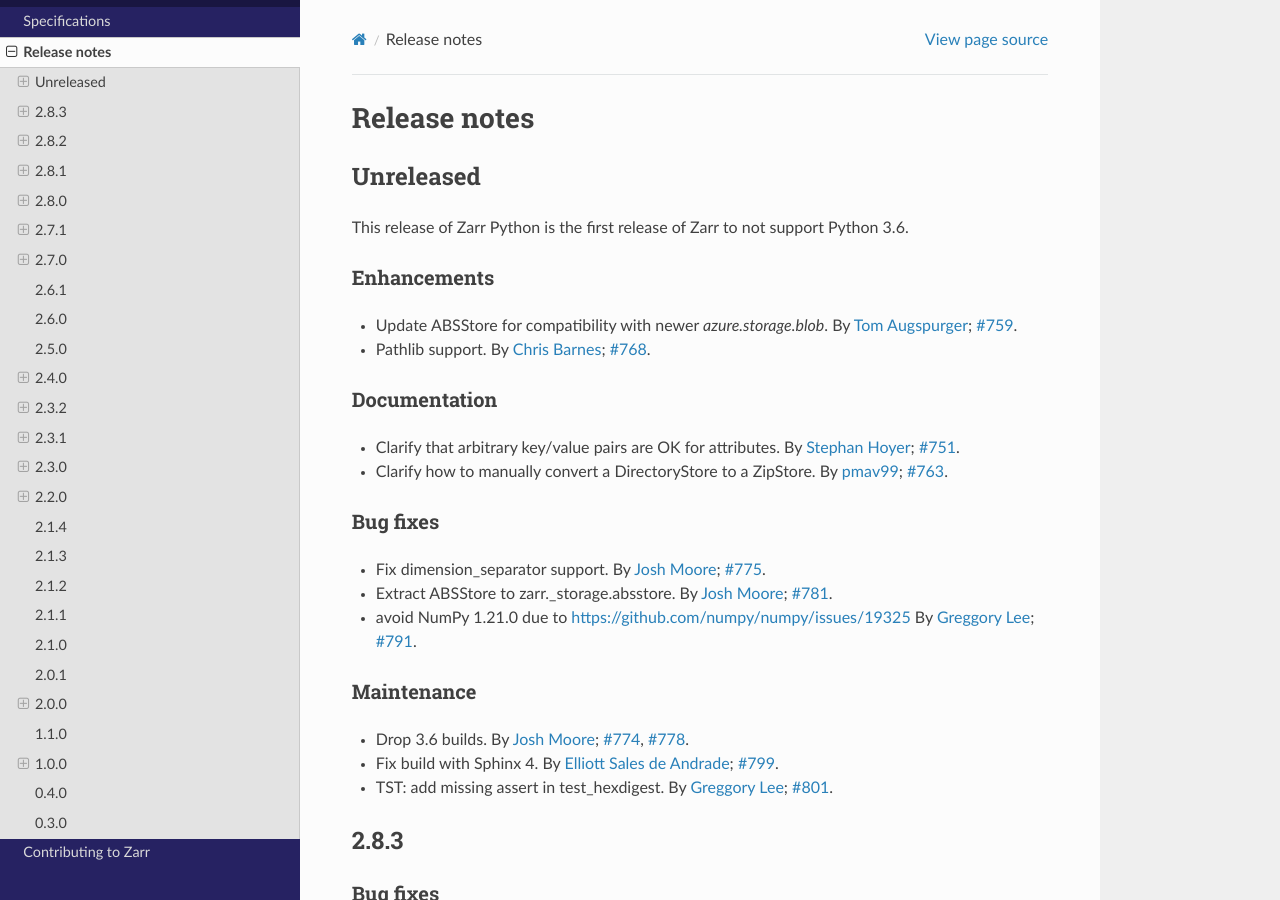
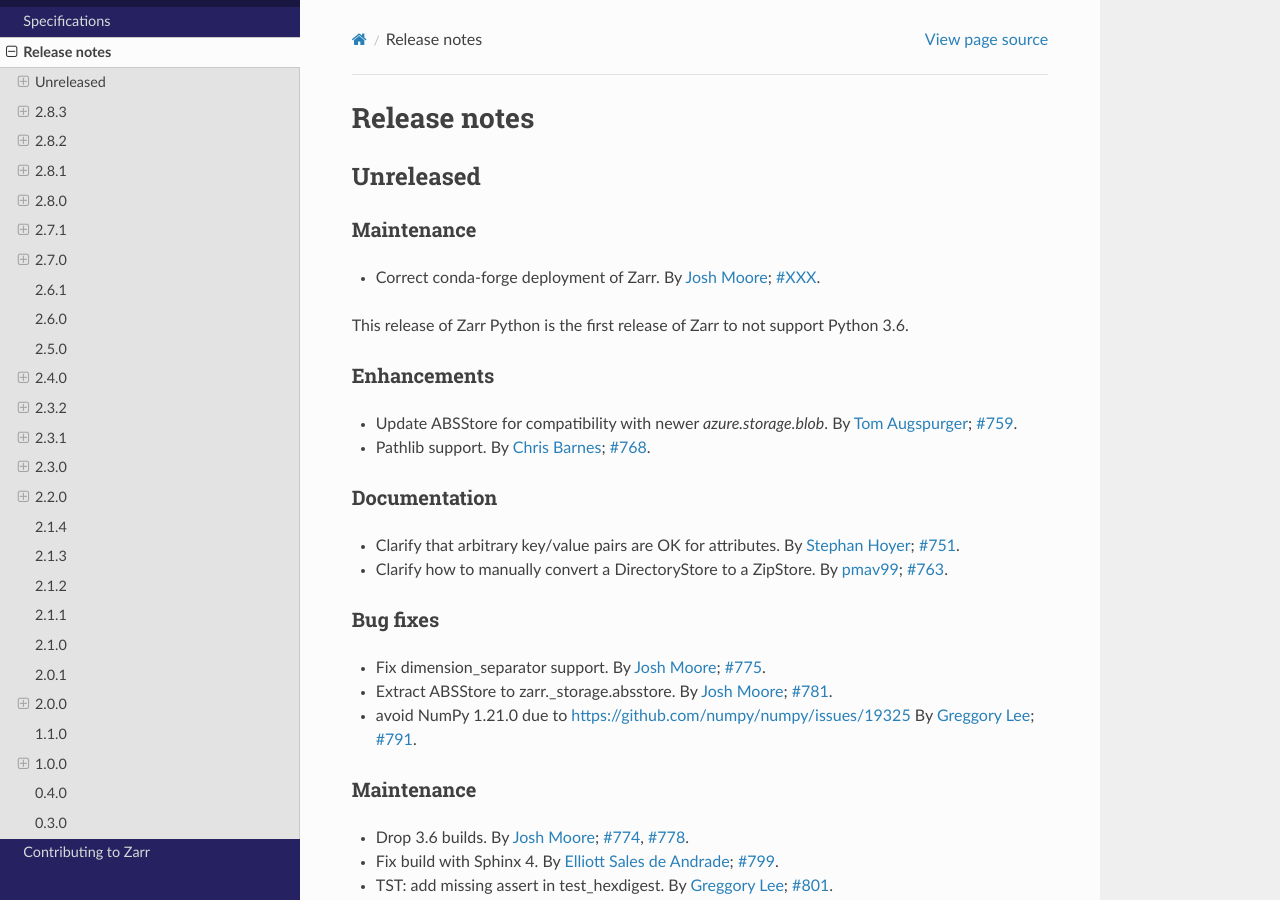
Before and after one commit to enthusiastdev121/zarr-python, a Sphinx documentation site: the page built from docs/release.rst, in a window 1280 px wide and 900 px high. Built offline with Sphinx 7.4.7 and the Read the Docs theme 2.0.0, drawn with Linux system fonts in a browser that asks for light colours; the version number could not be read and is left out.

Commit message:
Zarr 2.9.1: fix conda release (#819)
* skip test if fsstore is not installed (fix #817)

* Release notes for 2.9.1

```diff
--- a/docs/release.rst
+++ b/docs/release.rst
@@ -5,6 +5,14 @@ Release notes
 
 Unreleased
 ----------
+
+.. _release_2.9.1:
+
+Maintenance
+~~~~~~~~~~~
+
+* Correct conda-forge deployment of Zarr.
+  By :user:`Josh Moore <joshmoore>`; :issue:`XXX`.
 
 .. _release_2.9.0:
 
```
Also changed, not shown: 1 other file.
